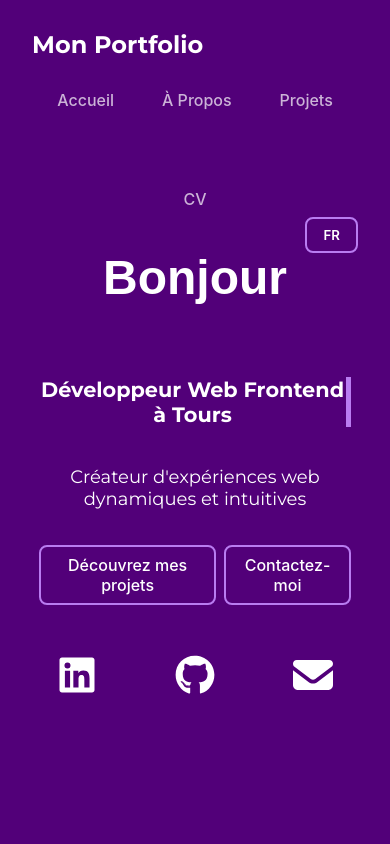
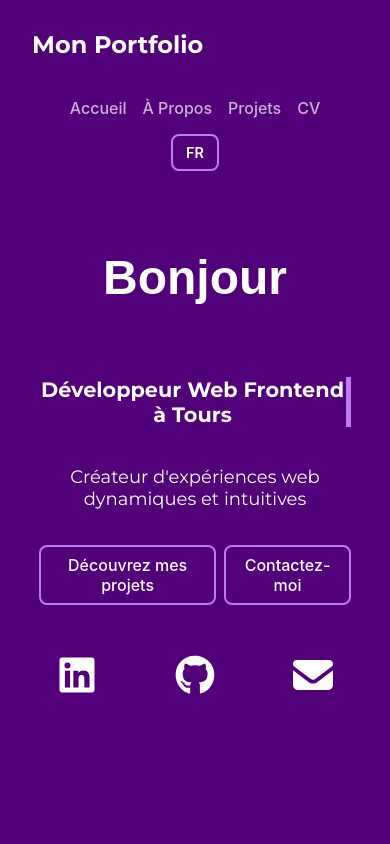
Before and after one commit to JevinFC/Portfolio, a React (Vite) app: page / in a window 390 px wide. Shown: the top 844 px of the page. Built offline with nearby package versions, Linux system fonts and the light colour scheme.

Commit message:
Enhance layout in aPropos and header components: adjust paragraph width and add margin for spacing; improve header button styles and responsiveness

```diff
--- a/src/components/aPropos/apropos.scss
+++ b/src/components/aPropos/apropos.scss
@@ -99,6 +99,7 @@
   .p-propos {
     width: 100%;
     font-size: 1rem;
+    margin-bottom: 2rem;
   }
 
   .profile-image {
--- a/src/components/header/header.scss
+++ b/src/components/header/header.scss
@@ -90,19 +90,35 @@ header.scrolled {
   cursor: pointer;
   transition: all 0.3s ease;
   margin-left: auto;
+  min-width: 60px;
+  text-align: center;
+
+  &:hover {
+    background-color: #b97cf1;
+    color: #fff;
+  }
 }
 
 /* --- Responsive --- */
 @media (max-width: 600px) {
-  .headerPortfolio {
+   .headerPortfolio {
     flex-direction: column;
     align-items: center;
     text-align: center;
+    gap: 0.5rem; /* espace entre nav et bouton */
   }
 
   .navHeader {
     justify-content: center;
     flex-wrap: wrap;
     margin-top: 0.5rem;
+    gap: 1rem; /* réduit le gap pour petits écrans */
+  }
+   .languageButton {
+    margin-left: 0; /* centré avec flex-direction: column */
+    padding: 0.5rem 0.8rem;
+    font-size: 0.9rem;
+    width: auto;
+    min-width: unset;
   }
 }
```
